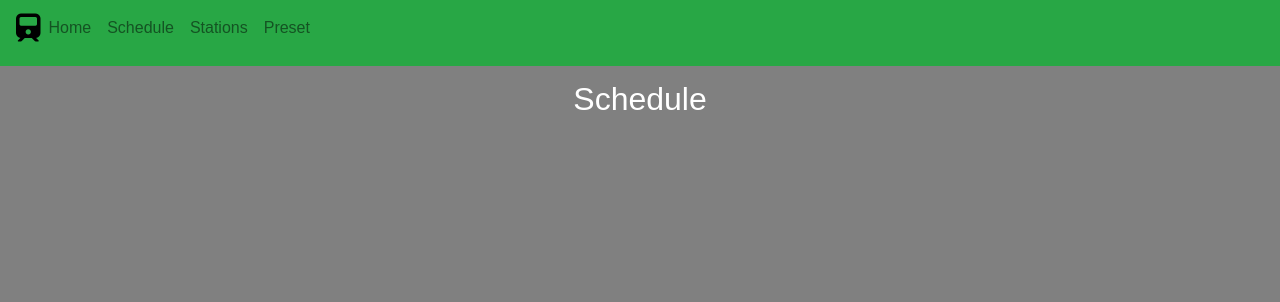
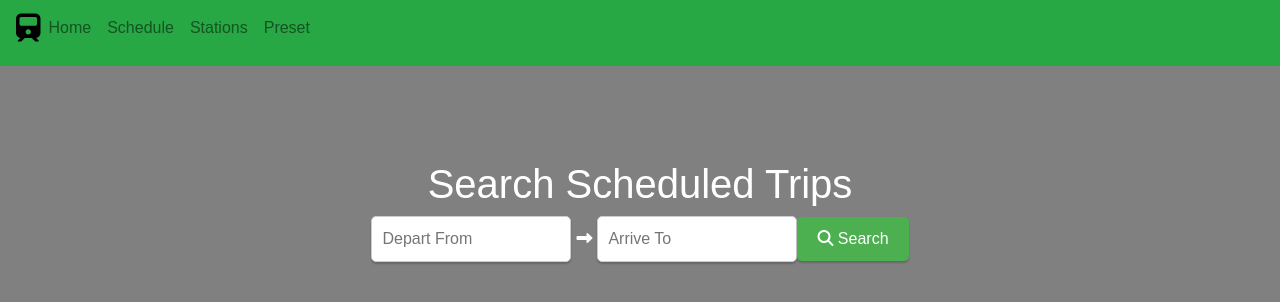
Before and after one commit to DallasSmith1/My-Transit, a React (Vite) app: page /schedule in a window 1280 px wide. Shown: the top 302 px of the page. Built offline with nearby package versions, Linux system fonts and the light colour scheme.

Commit message:
Began Schedule

```diff
--- /dev/null
+++ b/src/Schedule.css
@@ -0,0 +1,3 @@
+input {
+    width: 500px;
+}
--- a/src/Schedule.jsx
+++ b/src/Schedule.jsx
@@ -1,7 +1,51 @@
+import "./Schedule.css"
+import { invoke } from "@tauri-apps/api/tauri";
+
 function Schedule()
 {
+    let json = null;
+
+    async function DropDowns()
+    {
+        if (json == null)
+        {
+            let data = await invoke("get_all_stops");
+
+            json = JSON.parse(data);
+
+            let list1 = document.getElementById("toListTrain");
+            let list2 = document.getElementById("fromListTrain");
+
+            for (var i = 0; i < json.Stations.Station.length; i++ )
+            {
+                if (json.Stations.Station[i].LocationType == "Train Stop")
+                {
+                    let option = document.createElement("option");
+                    option.value = json.Stations.Station[i].LocationName + " (" + json.Stations.Station[i].LocationCode + ")";
+                    list1.appendChild(option);
+                    list2.appendChild(option);
+                }
+            }
+
+        }
+    }
+
     return (
-        <h2>Schedule</h2>
+        <div className="container">
+        <h1>Search Scheduled Trips</h1>
+
+        <div className="search-container">
+            <input type="text" id="fromInputTrain" placeholder="Depart From" style={{width: 200}} list="fromListTrain" onKeyDownCapture={DropDowns}/>
+            <datalist id="fromListTrain">
+            </datalist>
+            <i className="fa-solid fa-right-long" style={{padding: 5}}></i>
+            <input type="text" id="toInputTrain" placeholder="Arrive To" style={{width: 200}} list="toListTrain" onKeyDownCapture={DropDowns}/>
+            <datalist id="toListTrain">
+            </datalist>
+            <button><i className="fa-solid fa-magnifying-glass"></i> Search</button>
+        </div>
+        <div id="results"></div>
+        </div>
     );
 }
 
```
